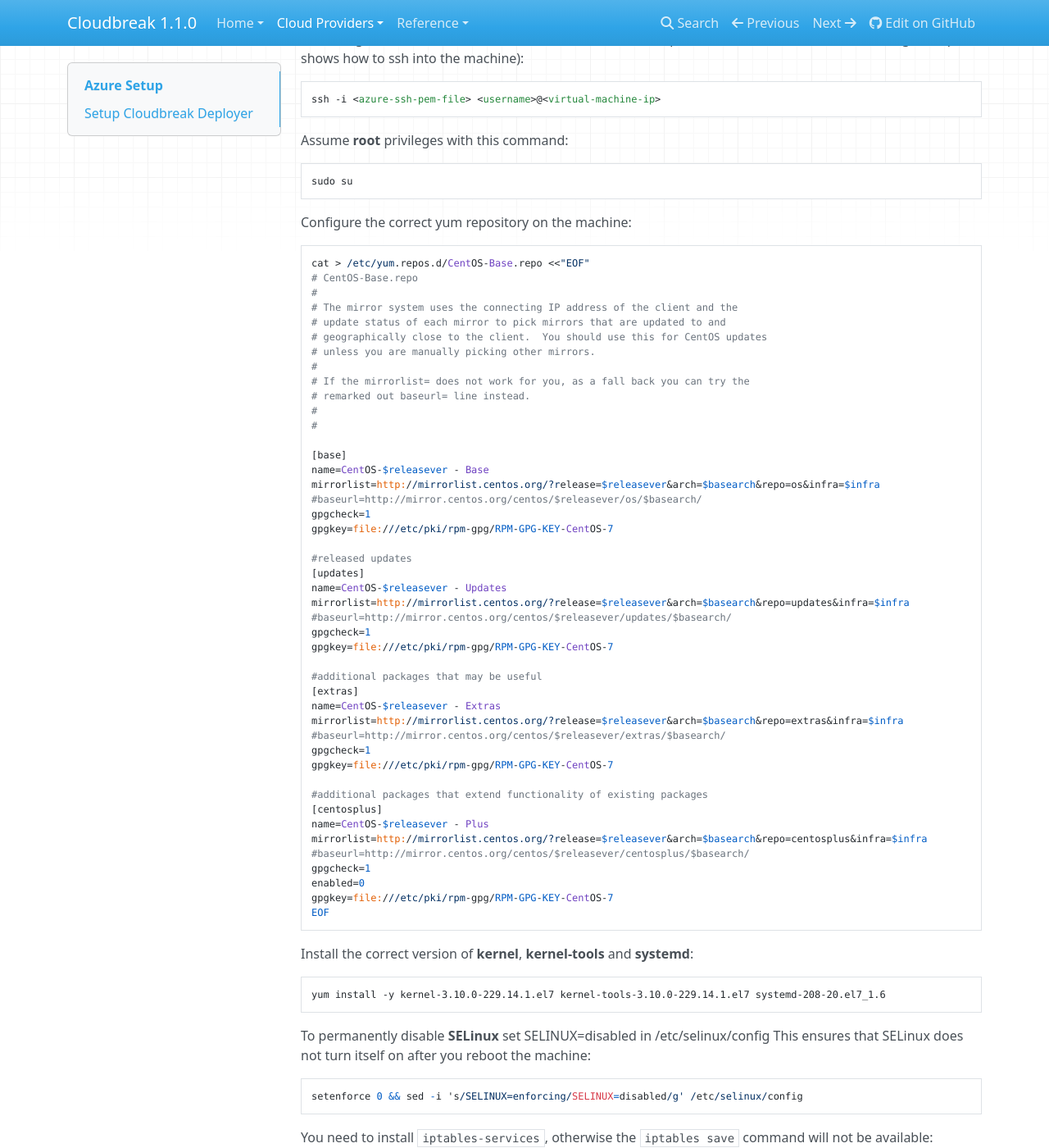
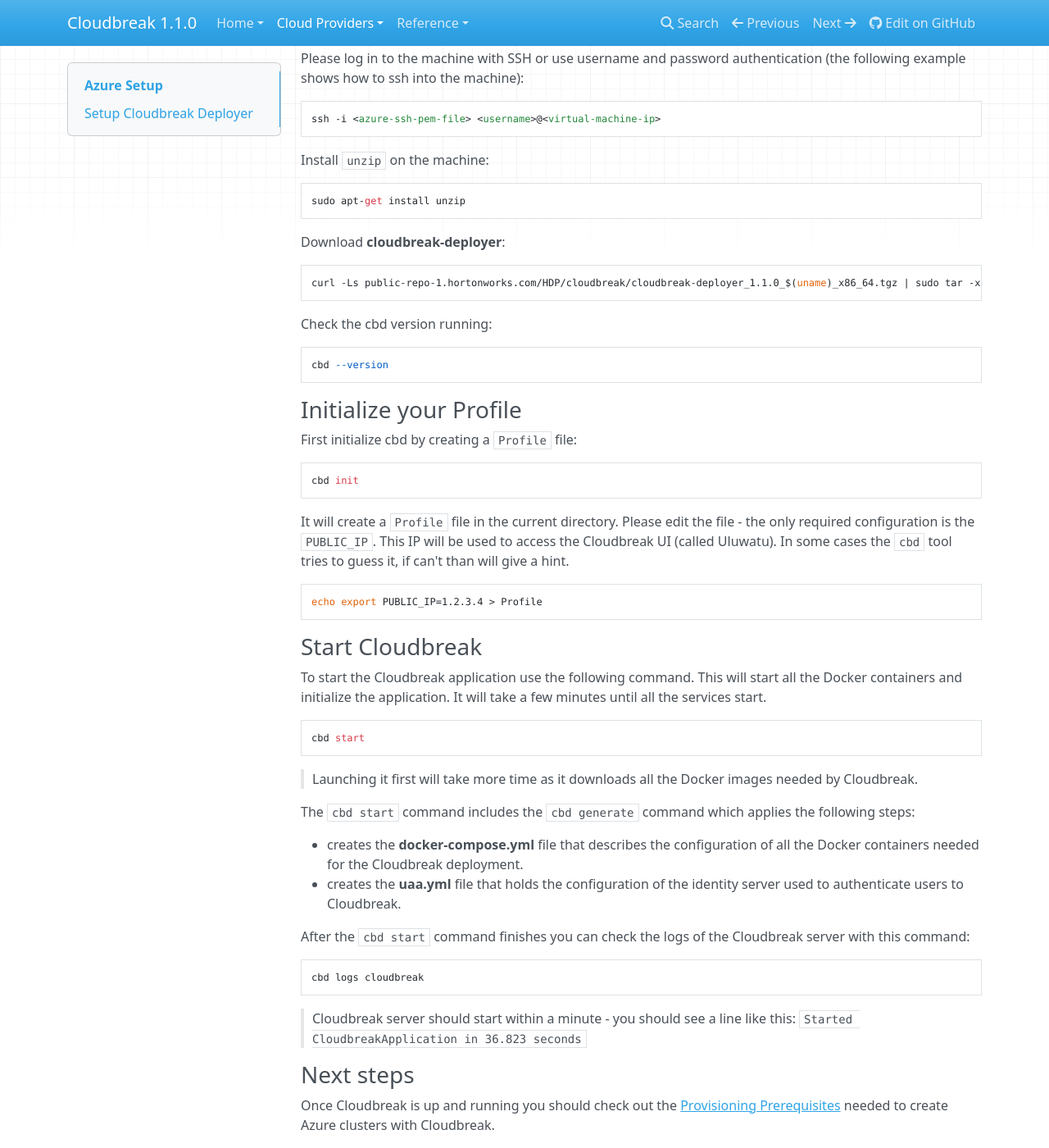
Before and after one commit to wprender/cloudbreak-docs, an MkDocs documentation site: the page built from docs/azure.md, in a window 1280 px wide and 1400 px high, scrolled down 362 px. Shown: the whole window at 82% size. Built offline with MkDocs 1.6.1, drawn with Linux system fonts in a browser that asks for light colours; nearby versions of some CDN libraries; old or Windows-style settings are respelled for this version of MkDocs; some of the changed text lies outside the part shown.

Commit message:
Simplified the CBD install on Azure

````diff
--- a/docs/azure.md
+++ b/docs/azure.md
@@ -3,15 +3,16 @@
 ## Setup Cloudbreak Deployer
 
 To install and configure the Cloudbreak Deployer on Azure, start
-an [OpenLogic 7.1](https://azure.microsoft.com/en-in/marketplace/partners/openlogic/centosbased71/) VM on Azure.
+a [Docker on Ubuntu Server](https://azure.microsoft.com/en-us/marketplace/partners/canonicalandmsopentech/dockeronubuntuserver1404lts/) VM on Azure.
 
 Make sure you opened the following ports:
 
  * SSH (22)
  * Ambari (8080)
  * Identity server (8089)
- * Cloudbreak GUI (3000)
+ * Cloudbreak UI (3000)
  * User authentication (3001)
+ * Autoscaling (8085)
 
 Please log in to the machine with SSH or use username and password authentication (the following example shows how to ssh into the machine):
 
@@ -19,141 +20,22 @@ Please log in to the machine with SSH or use username and password authenticatio
 ssh -i <azure-ssh-pem-file> <username>@<virtual-machine-ip>
 ```
 
-Assume **root** privileges with this command:
+Install `unzip` on the machine:
 
 ```
-sudo su
-```
-
-Configure the correct yum repository on the machine:
-
-```
-cat > /etc/yum.repos.d/CentOS-Base.repo <<"EOF"
-# CentOS-Base.repo
-#
-# The mirror system uses the connecting IP address of the client and the
-# update status of each mirror to pick mirrors that are updated to and
-# geographically close to the client.  You should use this for CentOS updates
-# unless you are manually picking other mirrors.
-#
-# If the mirrorlist= does not work for you, as a fall back you can try the
-# remarked out baseurl= line instead.
-#
-#
-
-[base]
-name=CentOS-$releasever - Base
-mirrorlist=http://mirrorlist.centos.org/?release=$releasever&arch=$basearch&repo=os&infra=$infra
-#baseurl=http://mirror.centos.org/centos/$releasever/os/$basearch/
-gpgcheck=1
-gpgkey=file:///etc/pki/rpm-gpg/RPM-GPG-KEY-CentOS-7
-
-#released updates
-[updates]
-name=CentOS-$releasever - Updates
-mirrorlist=http://mirrorlist.centos.org/?release=$releasever&arch=$basearch&repo=updates&infra=$infra
-#baseurl=http://mirror.centos.org/centos/$releasever/updates/$basearch/
-gpgcheck=1
-gpgkey=file:///etc/pki/rpm-gpg/RPM-GPG-KEY-CentOS-7
-
-#additional packages that may be useful
-[extras]
-name=CentOS-$releasever - Extras
-mirrorlist=http://mirrorlist.centos.org/?release=$releasever&arch=$basearch&repo=extras&infra=$infra
-#baseurl=http://mirror.centos.org/centos/$releasever/extras/$basearch/
-gpgcheck=1
-gpgkey=file:///etc/pki/rpm-gpg/RPM-GPG-KEY-CentOS-7
-
-#additional packages that extend functionality of existing packages
-[centosplus]
-name=CentOS-$releasever - Plus
-mirrorlist=http://mirrorlist.centos.org/?release=$releasever&arch=$basearch&repo=centosplus&infra=$infra
-#baseurl=http://mirror.centos.org/centos/$releasever/centosplus/$basearch/
-gpgcheck=1
-enabled=0
-gpgkey=file:///etc/pki/rpm-gpg/RPM-GPG-KEY-CentOS-7
-EOF
-```
-
-Install the correct version of **kernel**, **kernel-tools** and **systemd**:
-
-```
-yum install -y kernel-3.10.0-229.14.1.el7 kernel-tools-3.10.0-229.14.1.el7 systemd-208-20.el7_1.6
-```
-
-To permanently disable **SELinux** set SELINUX=disabled in /etc/selinux/config This ensures that SELinux does not turn itself on after you reboot the machine:
-
-```
-setenforce 0 && sed -i 's/SELINUX=enforcing/SELINUX=disabled/g' /etc/selinux/config
-```
-
-You need to install `iptables-services`, otherwise the `iptables save` command will not be available:
-
-```
-yum -y install iptables-services net-tools unzip
-```
-
-Please configure your `iptables` on your machine:
-
-```
-iptables --flush INPUT && \
-iptables --flush FORWARD && \
-service iptables save && \
-sed -i 's/net.ipv4.ip_forward = 0/net.ipv4.ip_forward = 1/g' /etc/sysctl.conf
-```
-
-Configure a custom Docker repository for installing the correct version of Docker:
-
-```
-cat > /etc/yum.repos.d/docker.repo <<"EOF"
-[dockerrepo]
-name=Docker Repository
-baseurl=https://yum.dockerproject.org/repo/main/centos/7
-enabled=1
-gpgcheck=1
-gpgkey=https://yum.dockerproject.org/gpg
-EOF
-```
-
-Then you are able to install the Docker service:
-
-```
-yum install -y docker-engine-1.8.3
-```
-
-Configure your installed Docker service:
-
-```
-cat > /usr/lib/systemd/system/docker.service <<"EOF"
-[Unit]
-Description=Docker Application Container Engine
-Documentation=https://docs.docker.com
-After=network.target docker.socket cloud-final.service
-Requires=docker.socket
-Wants=cloud-final.service
-
-[Service]
-ExecStart=/usr/bin/docker -d -H fd:// -H tcp://0.0.0.0:2376 --selinux-enabled=false --storage-driver=devicemapper --storage-opt=dm.basesize=30G
-MountFlags=slave
-LimitNOFILE=200000
-LimitNPROC=16384
-LimitCORE=infinity
-
-[Install]
-WantedBy=multi-user.target
-EOF
-```
-
-Remove docker folder and restart Docker service:
-
-```
-rm -rf /var/lib/docker && systemctl daemon-reload && service docker start && systemctl enable docker.service
+sudo apt-get install unzip
 ```
 
 Download **cloudbreak-deployer**:
 
 ```
-curl https://raw.githubusercontent.com/sequenceiq/cloudbreak-deployer/master/install-latest | sh && cbd --version
+curl -Ls public-repo-1.hortonworks.com/HDP/cloudbreak/cloudbreak-deployer_1.1.0_$(uname)_x86_64.tgz | sudo tar -xz -C /bin cbd
+```
+
+Check the cbd version running:
+
+```
+cbd --version
 ```
 
 ### Initialize your Profile
@@ -168,6 +50,10 @@ It will create a `Profile` file in the current directory. Please edit the file -
 configuration is the `PUBLIC_IP`. This IP will be used to access the Cloudbreak UI
 (called Uluwatu). In some cases the `cbd` tool tries to guess it, if can't than will give a hint.
 
+```
+echo export PUBLIC_IP=1.2.3.4 > Profile
+```
+
 ### Start Cloudbreak
 
 To start the Cloudbreak application use the following command.
@@ -177,7 +63,7 @@ This will start all the Docker containers and initialize the application. It wil
 cbd start
 ```
 
->Launching it first will take more time as it downloads all the docker images needed by Cloudbreak.
+>Launching it first will take more time as it downloads all the Docker images needed by Cloudbreak.
 
 The `cbd start` command includes the `cbd generate` command which applies the following steps:
 
````
